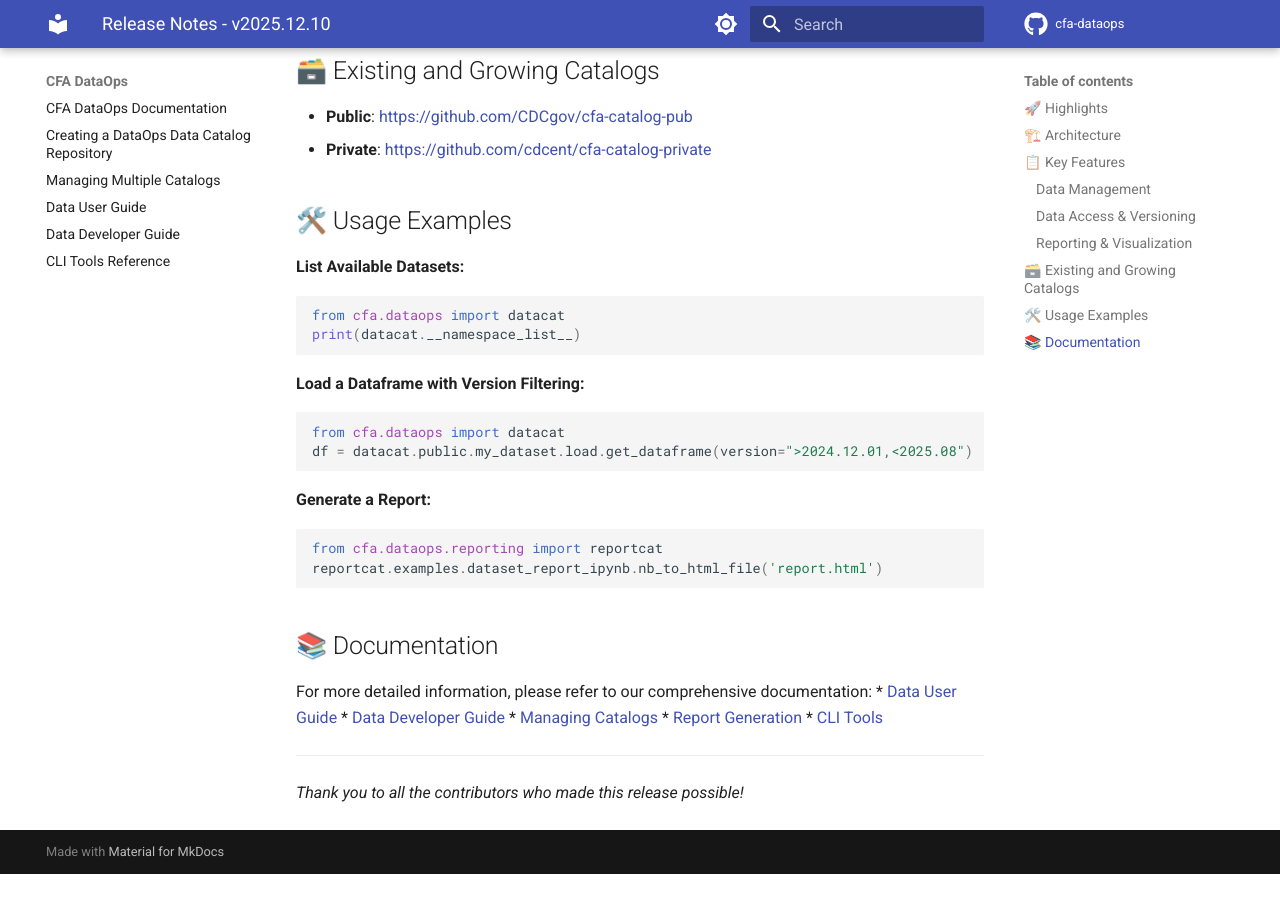
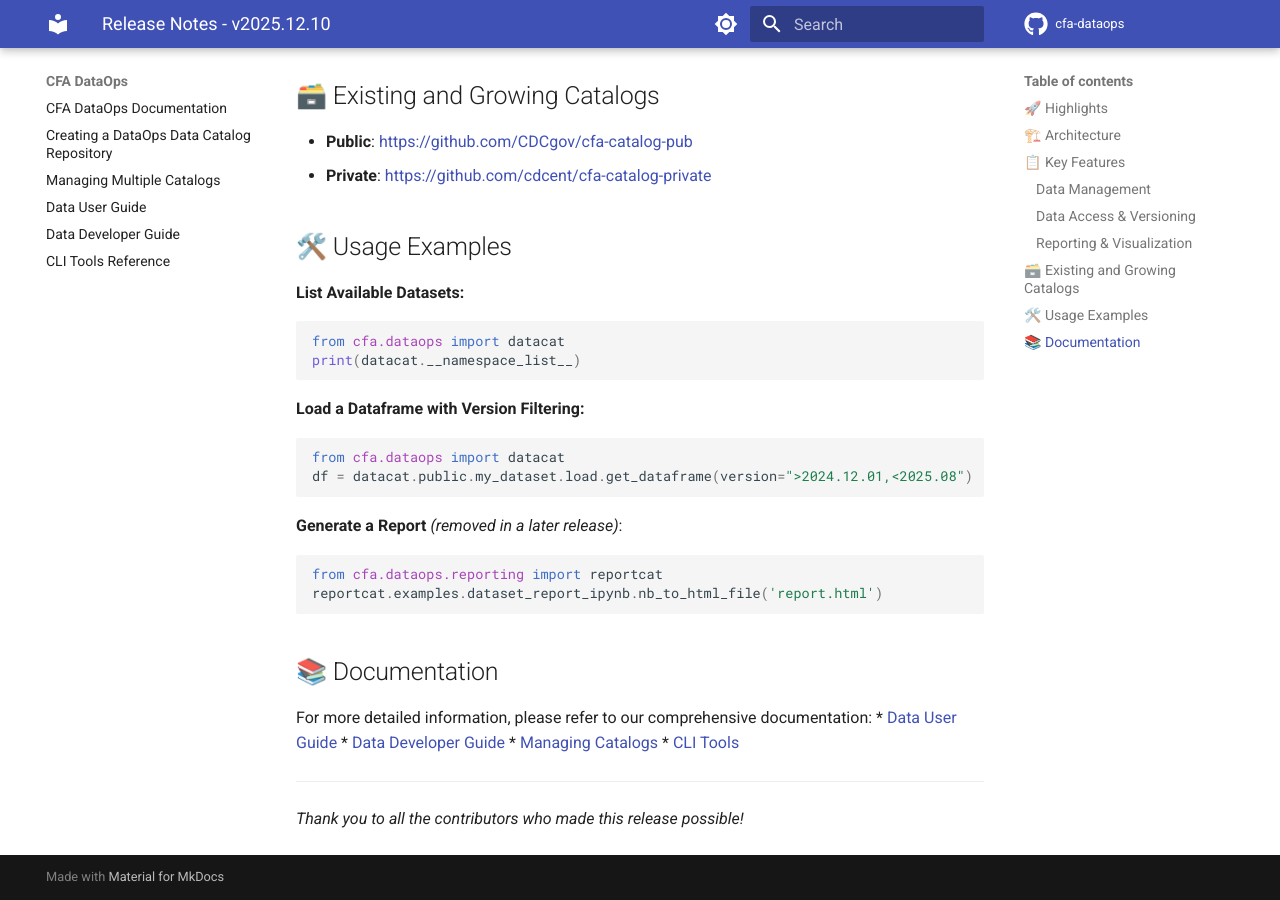
Before and after one commit to CDCgov/cfa-dataops, an MkDocs documentation site: the page built from docs/release_notes/v2025.12.10.md, in a window 1280 px wide and 900 px high, scrolled down 1859 px. Built offline with MkDocs 1.6.1 and Material for MkDocs 9.7.7, drawn with Linux system fonts in a browser that asks for light colours; comment, search, counter and statistics services are not loaded; before the commit the page ends 2733 px from its top, so only the background shows below that; some of the changed text lies outside the part shown.

Commit message:
docs: mark reportcat references as historical, fix broken report_generation link
Co-authored-by: ryanraaschCDC <150935395+ryanraaschCDC@users.noreply.github.com>

````diff
--- a/docs/release_notes/v2025.12.10.md
+++ b/docs/release_notes/v2025.12.10.md
@@ -5,7 +5,7 @@ We're thrilled to announce the first official release of the **CFA DataOps** pro
 ## 🚀 Highlights
 
 *   **Unified Data Access**: Seamlessly access datasets across multiple catalogs using the `datacat` interface.
-*   **Automated Reporting**: Generate client-side rendering interactive HTML reports from Jupyter notebooks with `reportcat`.
+*   **Automated Reporting**: Generate client-side rendering interactive HTML reports from Jupyter notebooks with `reportcat`. *(Note: `reportcat` and reporting support were removed in a later release.)*
 *   **Robust CLI Tools**: Manage catalogs, datasets, stages, and versions directly from the command line.
 *   **Flexible Data Loading**: Load data into Pandas or Polars DataFrames with advanced version filtering and selection.
 *   **Azure Blob Storage Integration**: Built-in support for reading/writing raw and transformed data to Azure Blob Storage.
@@ -72,7 +72,7 @@ from cfa.dataops import datacat
 df = datacat.public.my_dataset.load.get_dataframe(version=">2024.12.01,<2025.08")
 ```
 
-**Generate a Report:**
+**Generate a Report** *(removed in a later release)*:
 ```python
 from cfa.dataops.reporting import reportcat
 reportcat.examples.dataset_report_ipynb.nb_to_html_file('report.html')
@@ -84,7 +84,6 @@ For more detailed information, please refer to our comprehensive documentation:
 *   [Data User Guide](https://cdcgov.github.io/cfa-dataops/data_user_guide/)
 *   [Data Developer Guide](https://cdcgov.github.io/cfa-dataops/data_developer_guide/)
 *   [Managing Catalogs](https://cdcgov.github.io/cfa-dataops/managing_catalogs/)
-*   [Report Generation](https://cdcgov.github.io/cfa-dataops/report_generation/)
 *   [CLI Tools](https://cdcgov.github.io/cfa-dataops/cli_tools/)
 
 ---
````
Also changed, not shown: changelog.md (+1 -1 lines).
